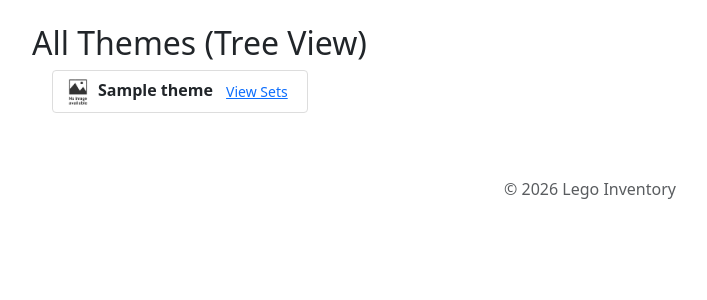
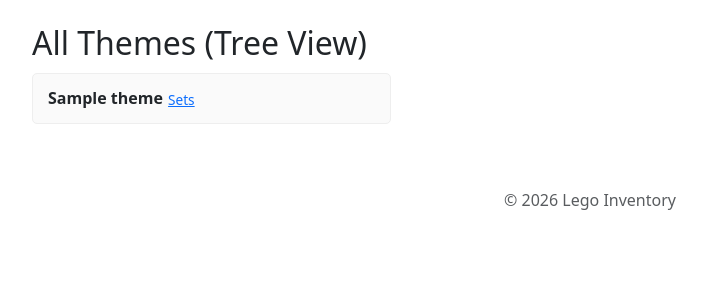
Before and after one commit to dirzanbogdan/Lego-Parts-Inventory, a PHP site: page /themes in a window 1280 px wide. Shown: the part 56-356 px from the top of the page, without its empty margins (50-757 px from the left). Run offline with PHP 8.4, Linux system fonts and the light colour scheme; tables that the repository leaves empty hold one stand-in row (values such as "Sample post").

Commit message:
Update themes to multi-column tree and shrink set cards

```diff
--- a/app/views/themes/index.php
+++ b/app/views/themes/index.php
@@ -1,14 +1,40 @@
 <h2>All Themes (Tree View)</h2>
 
 <style>
+.theme-tree-container {
+    column-count: 3;
+    column-gap: 20px;
+}
+@media (max-width: 992px) {
+    .theme-tree-container {
+        column-count: 2;
+    }
+}
+@media (max-width: 576px) {
+    .theme-tree-container {
+        column-count: 1;
+    }
+}
 .theme-tree ul {
     list-style-type: none;
     padding-left: 20px;
+    margin: 0;
+}
+/* Ensure top-level items don't break across columns */
+.theme-tree > ul > li {
+    break-inside: avoid;
+    page-break-inside: avoid;
+    margin-bottom: 15px;
+    border: 1px solid #eee;
+    padding: 10px;
+    border-radius: 5px;
+    background-color: #fafafa;
 }
 .theme-tree li {
-    margin: 5px 0;
+    margin: 3px 0;
     position: relative;
 }
+/* Connector lines for nested items */
 .theme-tree li::before {
     content: '';
     position: absolute;
@@ -17,29 +43,23 @@
     border-left: 1px solid #ccc;
     border-bottom: 1px solid #ccc;
     width: 15px;
-    height: 15px;
+    height: 12px;
 }
 .theme-tree > ul > li::before {
     display: none;
 }
+/* Hide root level connectors within the container */
+.theme-tree > ul {
+    padding-left: 0;
+}
+
 .theme-card {
     display: inline-block;
-    border: 1px solid #ddd;
-    border-radius: 4px;
-    padding: 5px 10px;
-    background: #fff;
-    min-width: 200px;
-}
-.theme-img {
-    height: 30px;
-    width: 30px;
-    object-fit: contain;
-    margin-right: 5px;
-    vertical-align: middle;
+    padding: 2px 5px;
 }
 </style>
 
-<div class="theme-tree">
+<div class="theme-tree theme-tree-container">
 <?php
 function renderTree($nodes) {
     if (empty($nodes)) return;
@@ -47,14 +67,9 @@ function renderTree($nodes) {
     foreach ($nodes as $theme) {
         echo '<li>';
 
-        $img = (!empty($theme->img_url) && (strpos($theme->img_url, '/images') === 0 || strpos($theme->img_url, '/parts_images') === 0))
-            ? htmlspecialchars($theme->img_url)
-            : '/images/no-image.png';
-
         echo '<div class="theme-card">';
-        echo '<img src="' . $img . '" class="theme-img" onerror="this.onerror=null; this.src=\'/images/no-image.png\';">';
         echo '<strong>' . htmlspecialchars($theme->name) . '</strong> ';
-        echo '<a href="/sets?theme_id=' . $theme->id . '" class="btn btn-sm btn-link">View Sets</a>';
+        echo '<a href="/sets?theme_id=' . $theme->id . '" class="btn btn-sm btn-link p-0" style="font-size: 0.85em;">Sets</a>';
         echo '</div>';
 
         if (!empty($theme->children)) {
```
Also changed, not shown: app/views/sets/index.php (+8 -8 lines).
